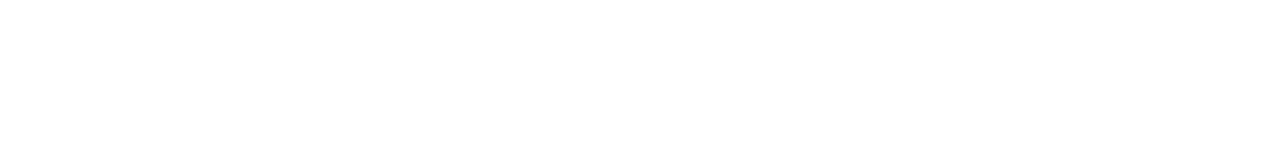
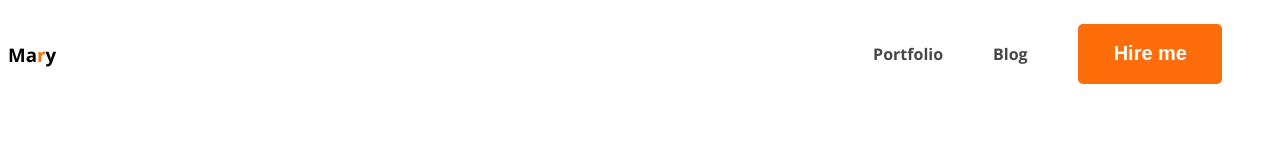
Before and after one commit to Tansimrinky/portfolio-website, a plain HTML site: page index.html in a window 1280 px wide. Drawn offline with nearby package versions, Linux system fonts and the light colour scheme.

Commit message:
nav added

```diff
--- /dev/null
+++ b/M-5 portfolio website/portfolio.css
@@ -0,0 +1,45 @@
+/* * {
+  margin: 0;
+  padding: 0;
+} */
+
+nav {
+  display: flex;
+  font-family: "Open Sans", sans-serif;
+  align-items: center;
+  justify-content: space-between;
+}
+.text-primary {
+  color: #fd6e0a;
+}
+.btn-primary {
+  border-radius: 5px;
+  background: #fd6e0a;
+
+  border: 0;
+  color: white;
+  font-size: 20px;
+  font-weight: 700;
+  padding: 18px 35px 19px 36px;
+}
+nav-title {
+  color: #181818;
+  font-size: 45px;
+  font-weight: 800;
+  /* padding-top: 51px; */
+  padding-right: 500px;
+  justify-content: space-around;
+}
+nav > ul {
+  display: flex;
+  align-items: center;
+}
+nav li {
+  list-style: none;
+  margin-right: 50px;
+  /* align-items: center; */
+}
+nav a {
+  text-decoration: none;
+  color: #474747;
+}
--- a/index.html
+++ b/index.html
@@ -3,10 +3,24 @@
 <head>
     <meta charset="UTF-8">
     <meta name="viewport" content="width=device-width, initial-scale=1.0">
+    <link rel="stylesheet" href="M-5 portfolio website\portfolio.css">
+    <link rel="preconnect" href="https://fonts.googleapis.com">
+<link rel="preconnect" href="https://fonts.gstatic.com" crossorigin>
+<link href="https://fonts.googleapis.com/css2?family=Open+Sans:ital,wght@0,700;0,800;1,400&display=swap" rel="stylesheet">
     <title>Portfolio Website</title>
 </head>
 <body>
-    <header>
+    <header >
+        <nav>
+            <h3 class="nav-title">
+                Ma<span class="text-primary">r</span>y
+            </h3>
+            <ul>
+                <li><a href="">Portfolio</a></li>
+                <li><a href="">Blog</a></li>
+                <li><button class="btn-primary">Hire me</button></li>
+            </ul>
+        </nav>
 
     </header>
     <main>
```
